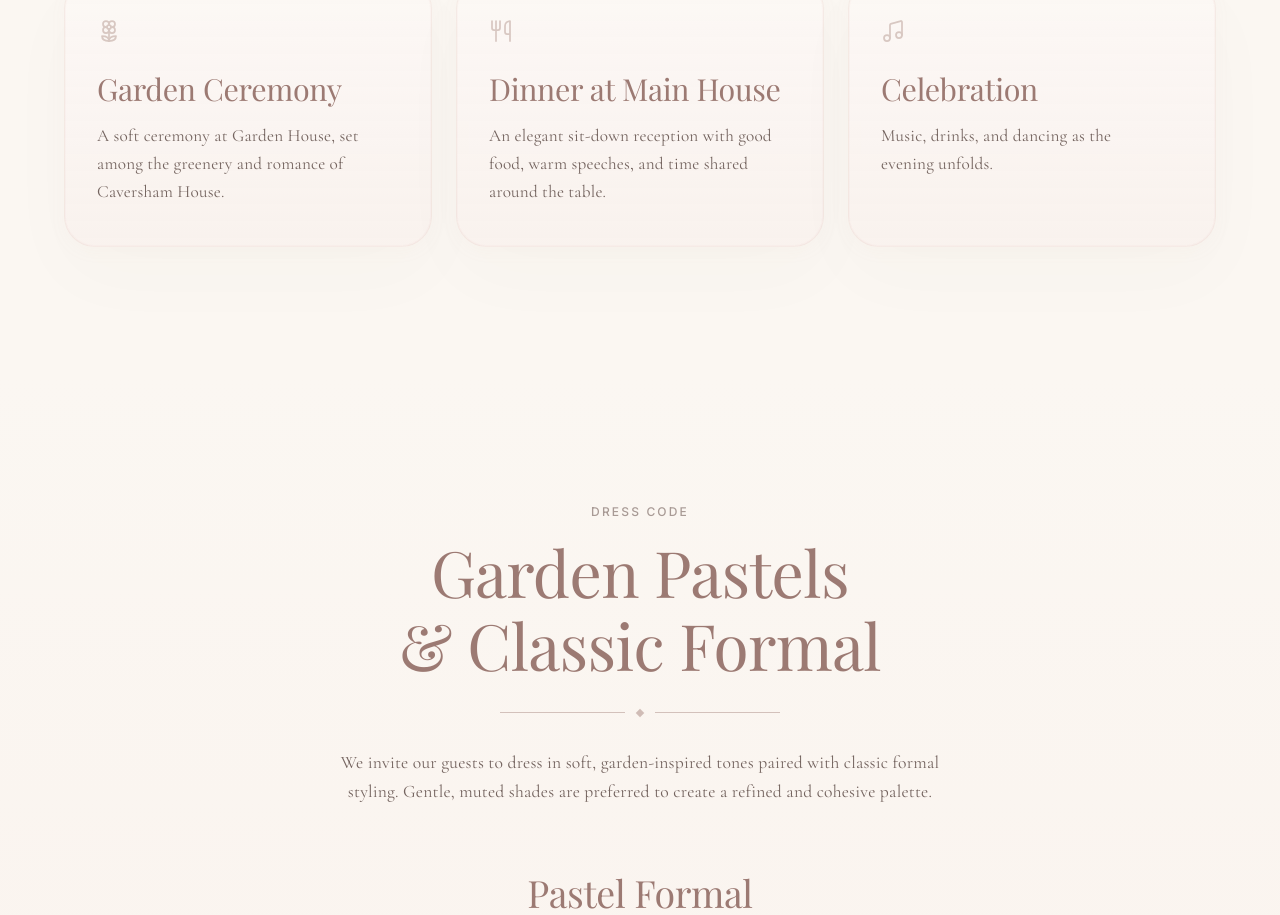
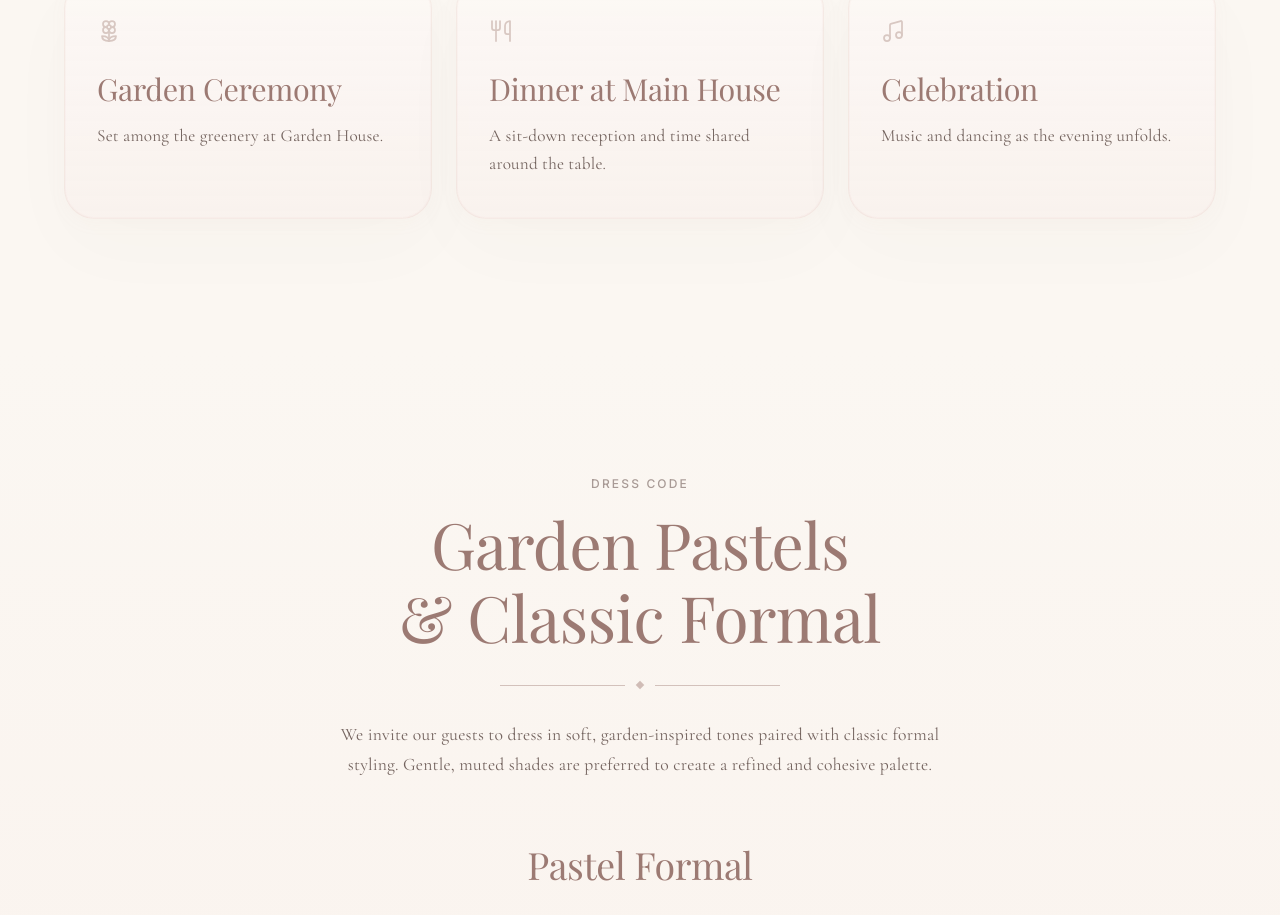
Before and after one commit to as16627-cloud/wedding-website, a Next.js app: page / in a window 1280 px wide. Shown: the part 2720-3635 px from the top of the page. Built offline with nearby package versions, Linux system fonts and the light colour scheme.

Commit message:
Update celebration card copy

```diff
--- a/app/page.tsx
+++ b/app/page.tsx
@@ -1678,17 +1678,17 @@ export default function WeddingWebsiteStarter() {
             {
               icon: Flower2,
               title: "Garden Ceremony",
-              text: "A soft ceremony at Garden House, set among the greenery and romance of Caversham House.",
+              text: "Set among the greenery at Garden House.",
             },
             {
               icon: Utensils,
               title: "Dinner at Main House",
-              text: "An elegant sit-down reception with good food, warm speeches, and time shared around the table.",
+              text: "A sit-down reception and time shared around the table.",
             },
             {
               icon: Music,
               title: "Celebration",
-              text: "Music, drinks, and dancing as the evening unfolds.",
+              text: "Music and dancing as the evening unfolds.",
             },
           ].map((card, index) => (
             <motion.div
```
